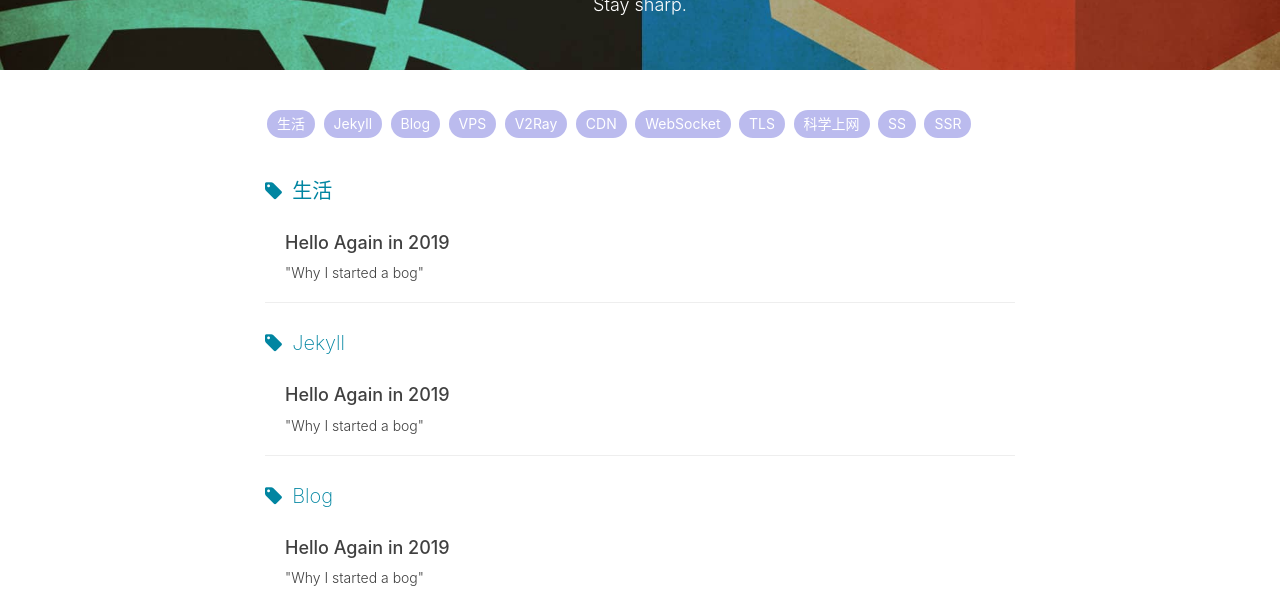
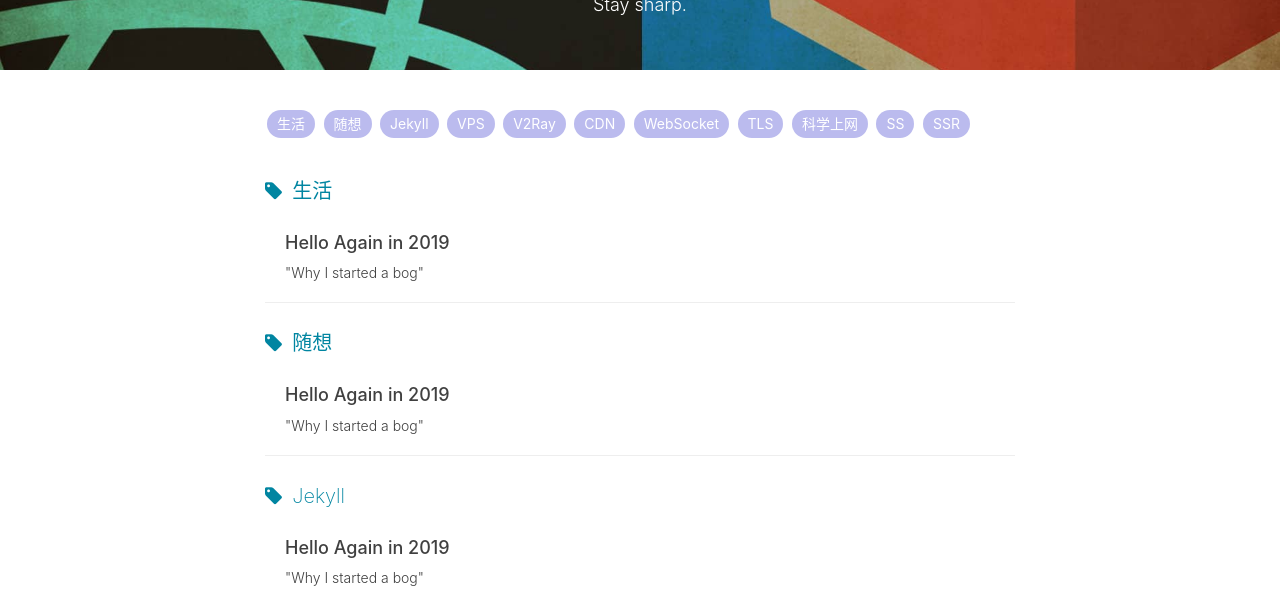
Before and after one commit to yanxxjin/yanxxjin.github.io, a Jekyll site: the page built from archive.html, in a window 1280 px wide. Shown: the part 158-754 px from the top of the page. Built offline with Jekyll 4.4.1, drawn with Linux system fonts in a browser that asks for light colours; nearby versions of some CDN libraries; comment, search, counter and statistics services are not loaded.

Commit message:
Update 2019-10-30-hello-2019.md

```diff
--- a/_posts/2019-10-30-hello-2019.md
+++ b/_posts/2019-10-30-hello-2019.md
@@ -8,8 +8,9 @@ header-img: "img/post-bg-2015.jpg"
 catalog: true
 tags:
   - 生活
+  - 随想
   - Jekyll
-  - Blog
+
 published: true
 ---
 
```
